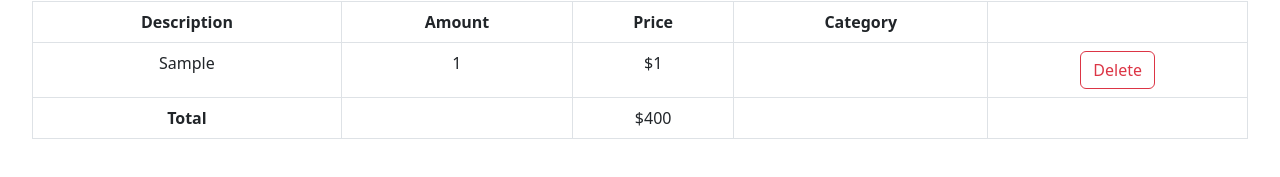
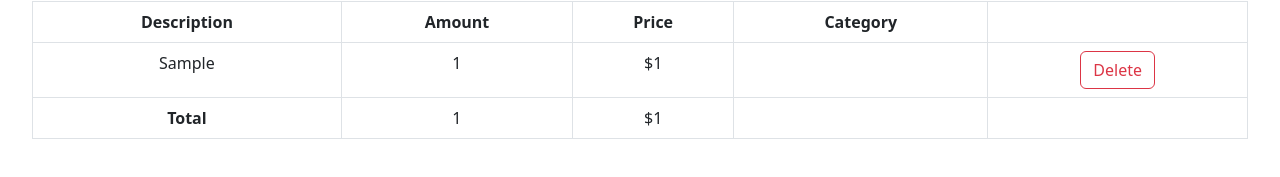
Before and after one commit to ToniPons97/expense-tracker, a React (Vite) app: page / in a window 1280 px wide. Both pictures are taken after typing "Sample" into the empty fields and a click on the button "Submit". Shown: the part 445-622 px from the top of the page. Built offline with nearby package versions, Linux system fonts and the light colour scheme.

Commit message:
Added 2 functions to calculate total amount of items and total price after each re render.

```diff
--- a/src/components/ExpenseDisplay.tsx
+++ b/src/components/ExpenseDisplay.tsx
@@ -1,4 +1,4 @@
-import { ChangeEvent, ReactNode } from "react";
+import { ChangeEvent, ReactNode, useEffect } from "react";
 import { Expense } from "../entities";
 
 interface Props {
@@ -8,10 +8,21 @@ interface Props {
 }
 
 const ExpenseDisplay = ({ expenses, onDelete, onFilter }: Props) => {
-
     const handleChange = (ev: ChangeEvent<HTMLSelectElement>) => {
         if (ev.target)
             onFilter(ev.target.value);
+    }
+
+    const calculateTotalAmount = (expenses: Expense[]) => {
+        let total = 0;
+        expenses.forEach(e => total += e.amount);
+        return total;
+    }
+
+    const calculateTotalPrice = (expenses: Expense[]) => {
+        let total = 0;
+        expenses.forEach(e => total += e.price);
+        return total;
     }
 
     return (
@@ -59,8 +70,10 @@ const ExpenseDisplay = ({ expenses, onDelete, onFilter }: Props) => {
                     <tfoot>
                         <tr>
                             <th>Total</th>
-                            <td></td>
-                            <td>${400}</td>
+                            <td>
+                                {calculateTotalAmount(expenses)}
+                            </td>
+                            <td>${calculateTotalPrice(expenses)}</td>
                             <td></td>
                             <td></td>
                         </tr>
```
